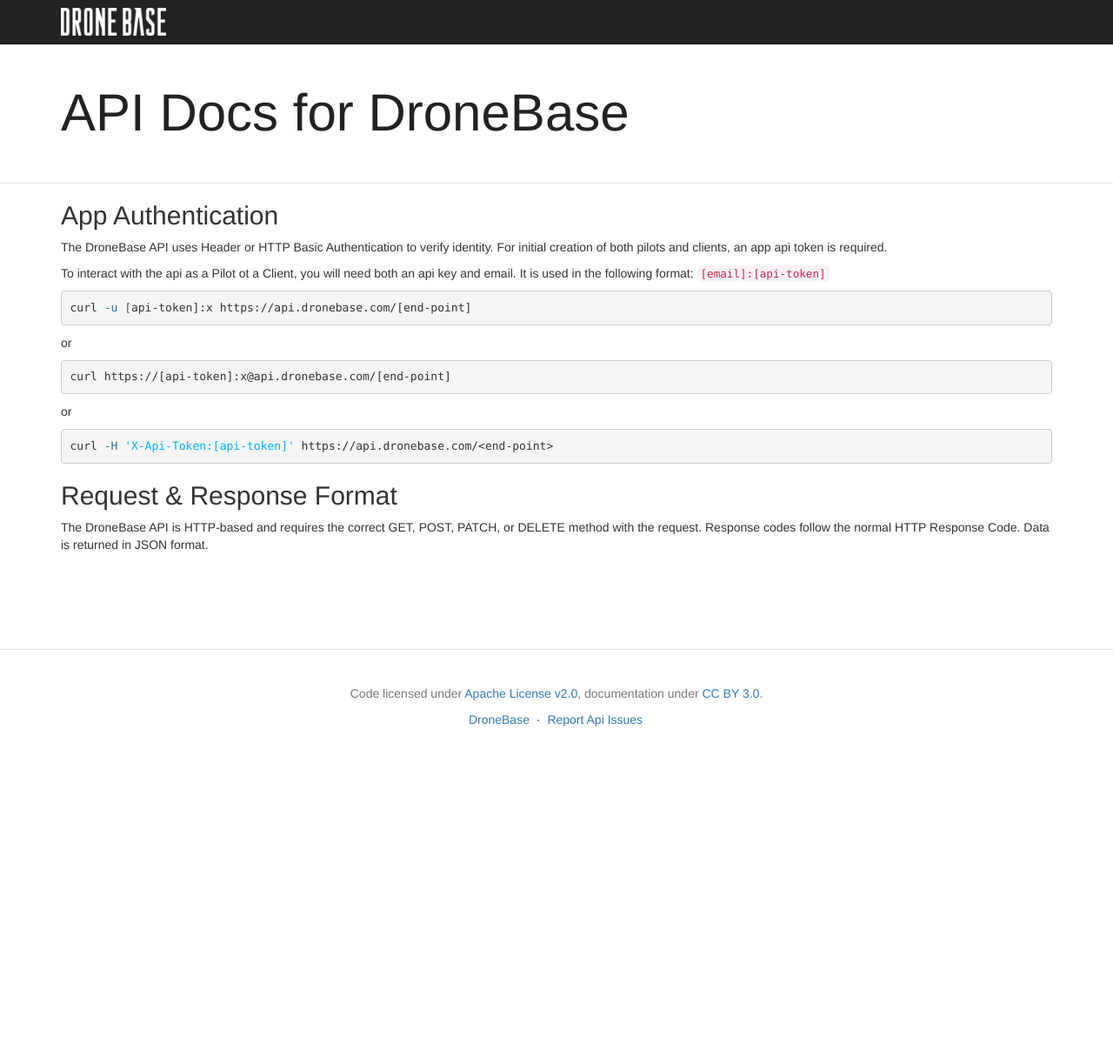
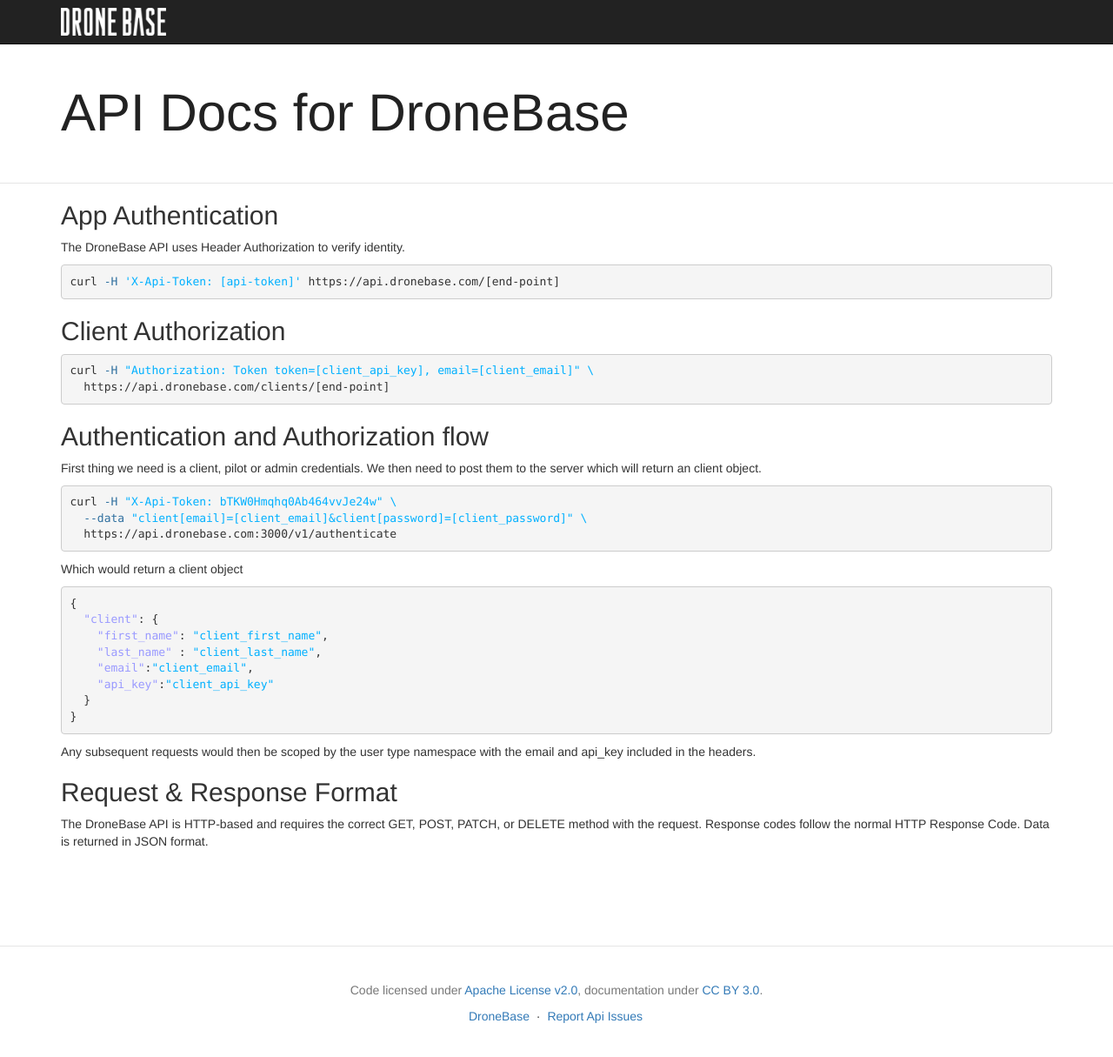
Before and after one commit to DroneBase/dronebase.github.io, a Jekyll site: the page built from index.md, in a window 1280 px wide and 1218 px high. Shown: the top 1215 px of the window at 87% size. Built offline with Jekyll 4.4.1, drawn with Linux system fonts in a browser that asks for light colours; nearby versions of some CDN libraries; Markdown is read by kramdown in place of the engine named in the settings; comment, search, counter and statistics services are not loaded.

Commit message:
Update docs for authenication authorization flow

````diff
--- a/index.md
+++ b/index.md
@@ -6,24 +6,46 @@ base_url: "./"
 
 ##App Authentication
 
-The DroneBase API uses Header or HTTP Basic Authentication to verify identity. For initial creation of both pilots and clients, an app api token is required.
-
-To interact with the api as a Pilot ot a Client, you will need both an api key and email. It is used in the following format: `[email]:[api-token]`
+The DroneBase API uses Header Authorization to verify identity.
 
 ```bash
-curl -u [api-token]:x https://api.dronebase.com/[end-point]
+curl -H 'X-Api-Token: [api-token]' https://api.dronebase.com/[end-point]
 ```
-or
+
+##Client Authorization
 
 ```bash
-curl https://[api-token]:x@api.dronebase.com/[end-point]
+curl -H "Authorization: Token token=[client_api_key], email=[client_email]" \
+  https://api.dronebase.com/clients/[end-point]
 ```
 
-or
+##Authentication and Authorization flow
+
+First thing we need is a client, pilot or admin credentials.
+We then need to post them to the server which will return an client object.
 
 ```bash
-curl -H 'X-Api-Token:[api-token]' https://api.dronebase.com/<end-point>
+curl -H "X-Api-Token: bTKW0Hmqhq0Ab464vvJe24w" \
+  --data "client[email]=[client_email]&client[password]=[client_password]" \
+  https://api.dronebase.com:3000/v1/authenticate
 ```
+
+Which would return a client object
+
+```json
+{
+  "client": {
+    "first_name": "client_first_name",
+    "last_name" : "client_last_name",
+    "email":"client_email",
+    "api_key":"client_api_key"
+  }
+}
+```
+
+Any subsequent requests would then be scoped by the user type namespace with the email and api_key included in the headers.
+
+
 
 ##Request & Response Format
 
````
